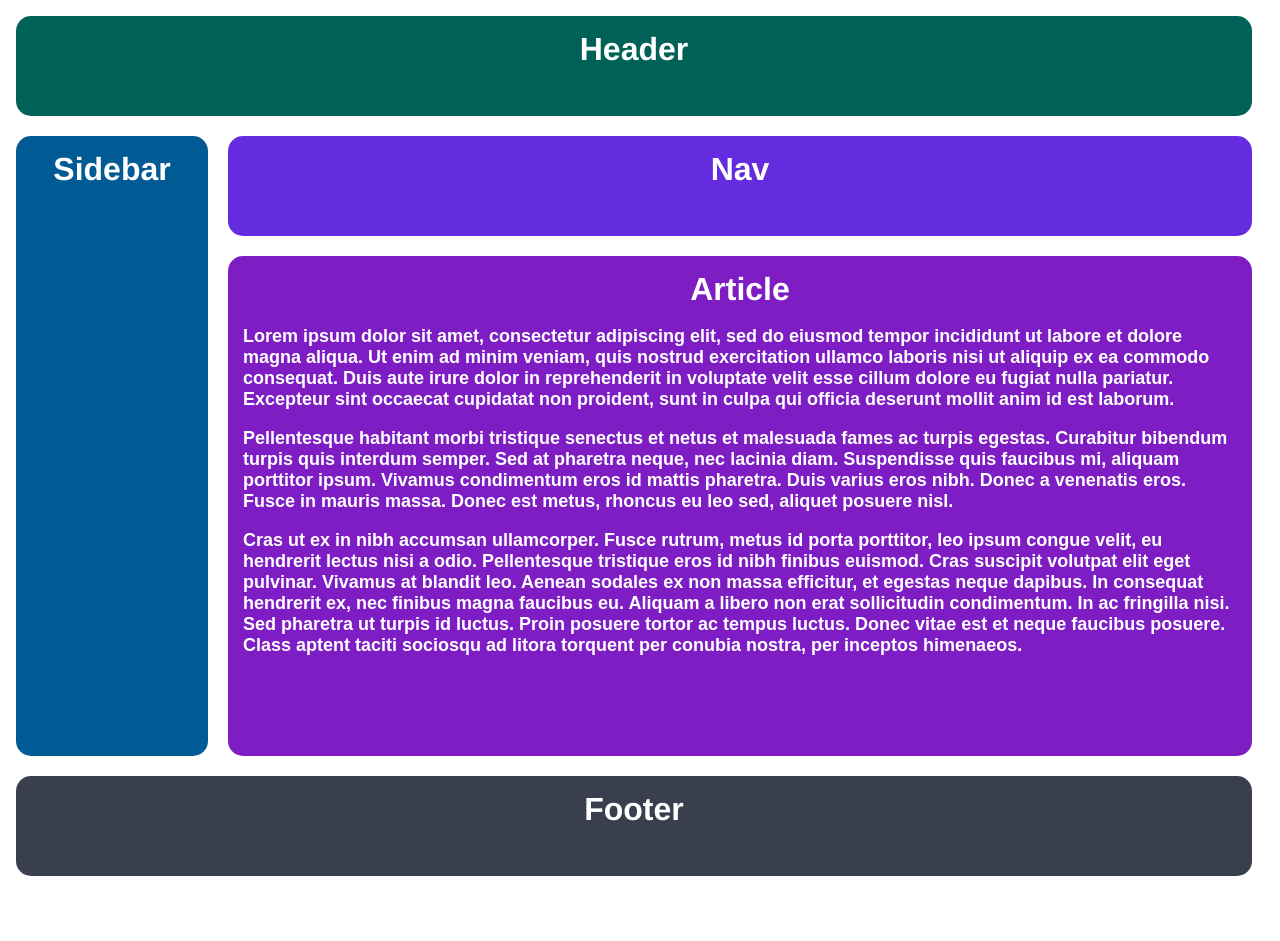
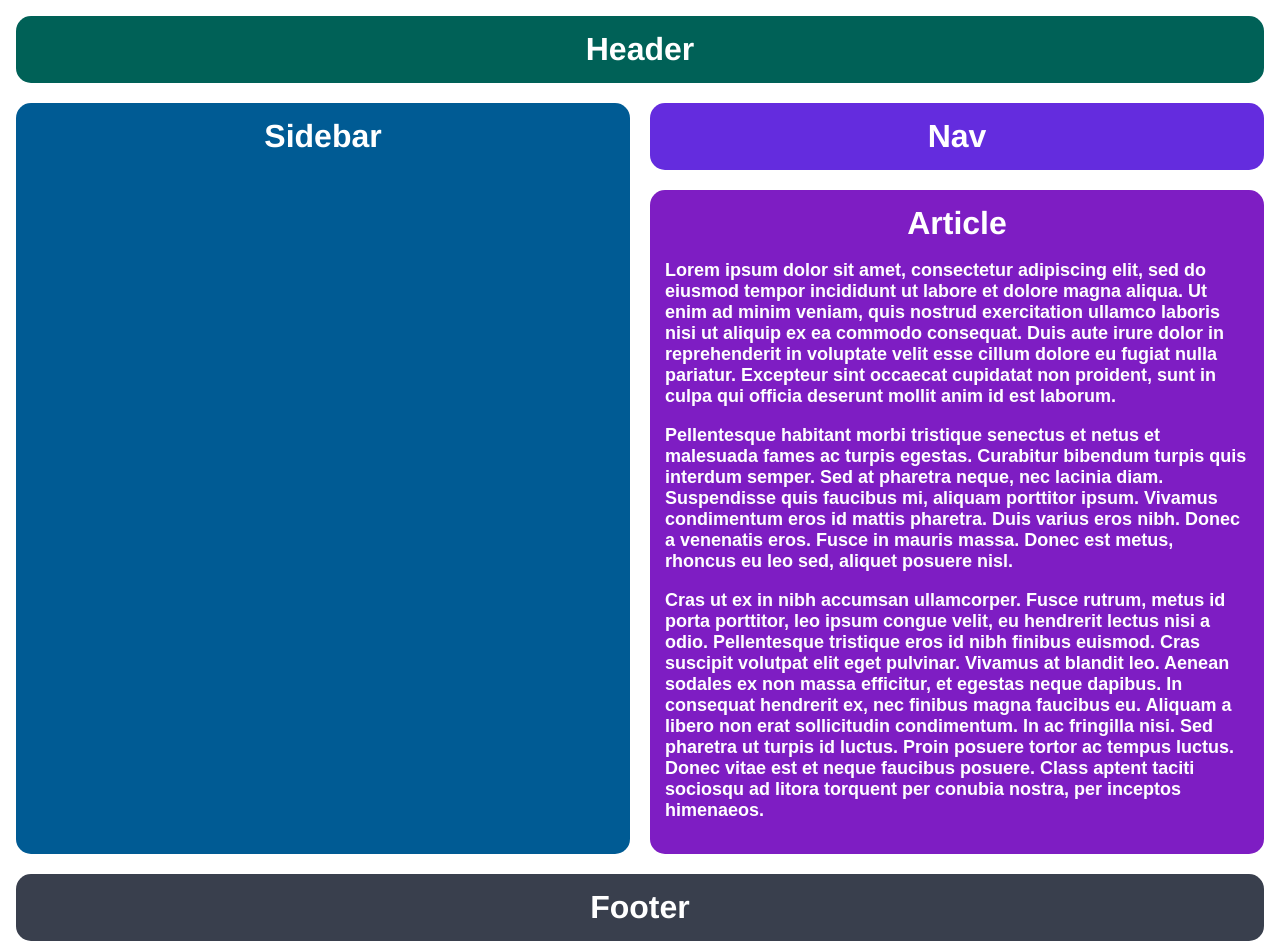
Before and after one commit to ccm8729/odin, a plain HTML site: page html-boilerplate/odin/grid-01/index.html in a window 1280 px wide. Before the commit the page ends 876 px from the top, so only its background shows below. Drawn offline with Linux system fonts and the light colour scheme.

Commit message:
remove fixed pixel width, for dynamic resizing.

```diff
--- a/html-boilerplate/odin/grid-01/style.css
+++ b/html-boilerplate/odin/grid-01/style.css
@@ -11,8 +11,8 @@ html {
   box-sizing: border-box;
 
   display: grid;
-  grid-template-columns: 15vw 80vw;
-  grid-template-rows: 100px 100px 500px 100px;
+  grid-template-columns: repeat(2, 1fr)  /*15vw 80vw*/;
+  grid-template-rows: repeat(2, 1fr) repeat(1, 3fr) repeat(1, 1fr)  /*100px 100px 500px 100px*/;
   gap: 20px
 
 }
```
